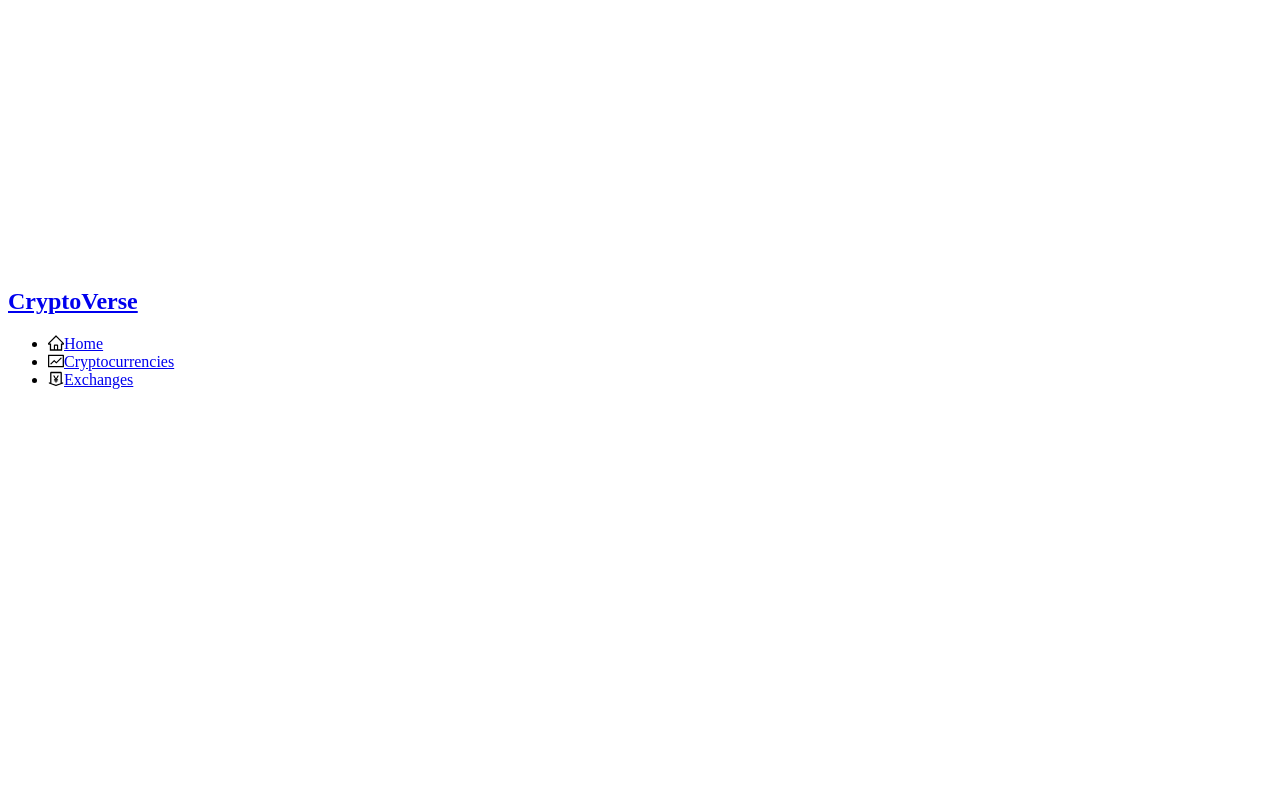
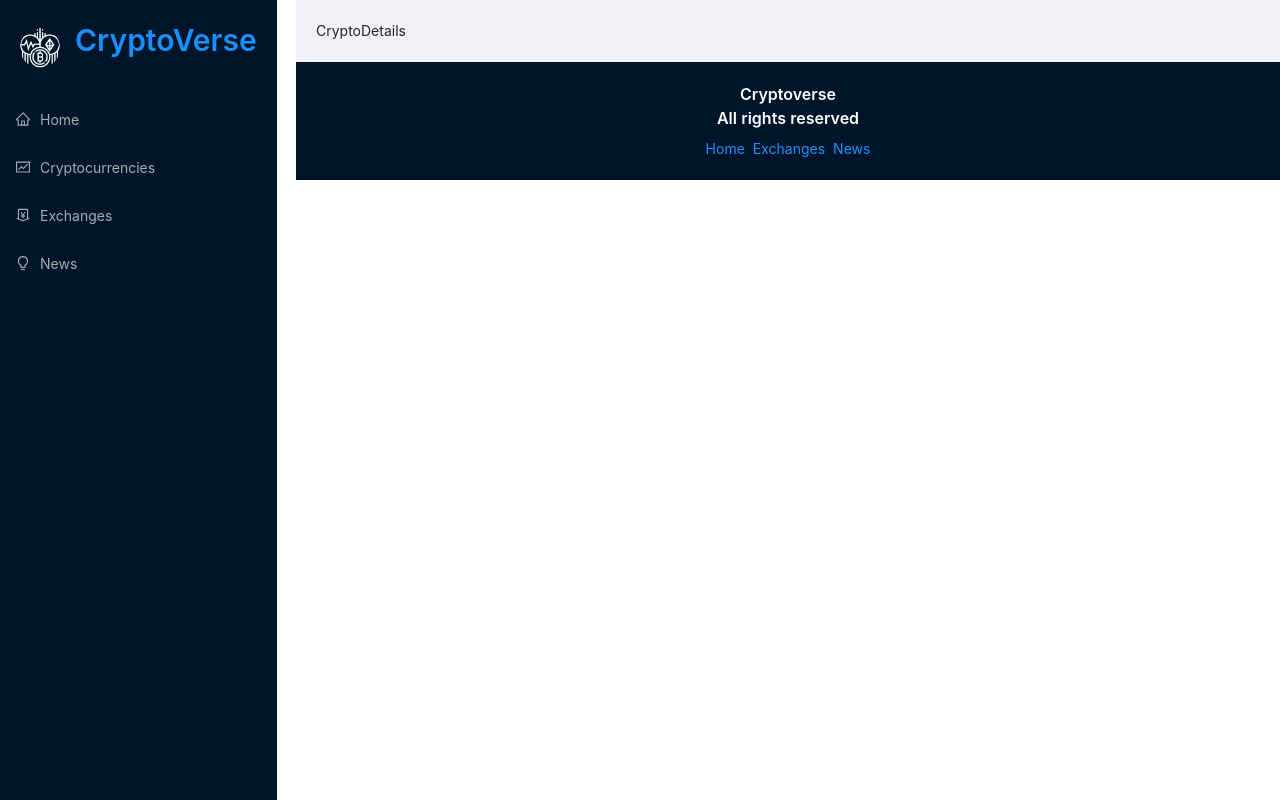
Before and after one commit to DerekBelloni/react-crypto-app, a React (Create React App) app: page /crypto/1 in a window 1280 px wide. Built offline with nearby package versions, Linux system fonts and the light colour scheme.

Commit message:
main components created, routes established

```diff
--- a/src/App.js
+++ b/src/App.js
@@ -2,6 +2,12 @@ import React from 'react';
 import { Routes, Route, Link } from 'react-router-dom';
 import { Layout, Typography, Space } from 'antd';
 import Navbar from "./components/Navbar";
+import HomePage from "./components/HomePage";
+import Exchanges from "./components/Exchanges";
+import Cryptocurrencies from "./components/Cryptocurrencies";
+import CryptoDetails from "./components/CryptoDetails";
+import News from "./components/News";
+import './App.css';
 
 
 const App = () => {
@@ -9,12 +15,38 @@ const App = () => {
     <div className="app">
       <div className="navbar">
         <Navbar />
-        <div className="main">
-          <div className="footer"></div>
+      </div>
+      <div className="main">
+        <Layout>
+          <div className="routes">
+            <Routes>
+              <Route path="/" element={<HomePage />} />
+              <Route path="/exchanges" element={<Exchanges />} />
+              <Route path="/cryptocurrencies" element={<Cryptocurrencies />} />
+              <Route path="/crypto/:coinId" element={<CryptoDetails />} />
+              <Route path="/news" element={<News />} />
+
+
+
+            </Routes>
+          </div>
+        </Layout>
+
+        <div className="footer"  >
+          <Typography.Title level={5} style={{ color: 'white', textAlign: 'center' }}>
+            Cryptoverse <br />
+            All rights reserved
+          </Typography.Title>
+          <Space>
+            <Link to='/'>Home</Link>
+            <Link to='/exchanges'>Exchanges</Link>
+            <Link to='/news'>News</Link>
+          </Space>
         </div>
       </div>
     </div>
   )
 }
 
+
 export default App
--- /dev/null
+++ b/src/components/CryptoDetails.jsx
@@ -0,0 +1,9 @@
+import React from 'react'
+
+const CryptoDetails = () => {
+  return (
+    <div>CryptoDetails</div>
+  )
+}
+
+export default CryptoDetails;
--- /dev/null
+++ b/src/components/Cryptocurrencies.jsx
@@ -0,0 +1,9 @@
+import React from 'react'
+
+const Cryptocurrencies = () => {
+  return (
+    <div>Cryptocurrencies</div>
+  )
+}
+
+export default Cryptocurrencies;
--- /dev/null
+++ b/src/components/Exchanges.jsx
@@ -0,0 +1,9 @@
+import React from 'react'
+
+const Exchanges = () => {
+  return (
+    <div>Exchanges</div>
+  )
+}
+
+export default Exchanges;
--- /dev/null
+++ b/src/components/HomePage.jsx
@@ -0,0 +1,9 @@
+import React from 'react';
+
+const HomePage = () => {
+  return (
+    <div>Homepage</div>
+  )
+}
+
+export default HomePage;
--- a/src/components/Navbar.jsx
+++ b/src/components/Navbar.jsx
@@ -23,6 +23,9 @@ const Navbar = () => {
         <Menu.Item icon={<MoneyCollectOutlined />}>
           <Link to='/exchanges'>Exchanges</Link>
         </Menu.Item>
+        <Menu.Item icon={<BulbOutlined />}>
+          <Link to='/news'>News</Link>
+        </Menu.Item>
       </Menu>
     </div>
   )
--- a/src/index.js
+++ b/src/index.js
@@ -2,10 +2,13 @@ import React from 'react';
 import ReactDOM from "react-dom/client";
 import App from './App';
 import { BrowserRouter as Router } from 'react-router-dom';
+import 'antd/dist/antd.css'
 
 const root = ReactDOM.createRoot(document.getElementById('root'));
 root.render(
-  <Router>
-    <App />
-  </Router>
+  <>
+    <Router>
+      <App />
+    </Router>
+  </>
 );
```
Also changed, not shown: src/components/index.js (+6 -1 lines).
